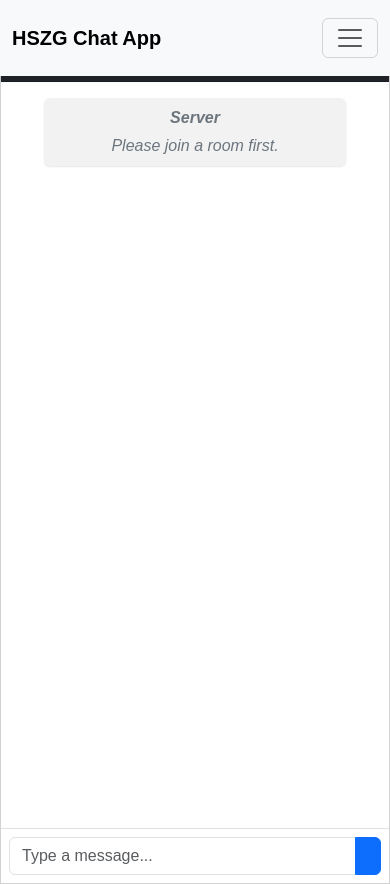
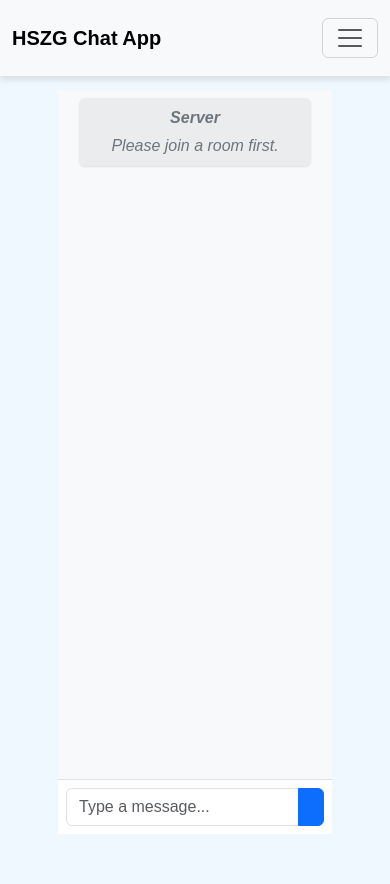
Before and after one commit to NiklasKaulfers/Chat-App-Angular, an Angular app: page /chat in a window 390 px wide. After the commit the page ends 844 px from the top, so only its background shows below. Built offline with nearby package versions, Linux system fonts and the light colour scheme.

Commit message:
it was too big this time

```diff
--- a/src/app/components/chat/chat.component.css
+++ b/src/app/components/chat/chat.component.css
@@ -1,18 +1,31 @@
-/* Angular Bootstrap Chat Styles */
 :host {
   display: block;
-  height: 100vh;
-  width: 100vw;
+  height: calc(100vh - 100px);
   overflow: hidden;
 }
 
+.chat-container {
+  height: 100%;
+  width: 100%;
+}
+
+.card {
+  height: 100%;
+  border-radius: 0;
+}
+
+.chat-body {
+  height: 100%;
+}
+
 .chat-box {
+  background-color: #f8f9fa;
   scrollbar-width: thin;
   scrollbar-color: rgba(0, 0, 0, 0.2) transparent;
 }
 
 .chat-box::-webkit-scrollbar {
-  width: 6px;
+  width: 4px;
 }
 
 .chat-box::-webkit-scrollbar-track {
@@ -30,21 +43,20 @@
 }
 
 .sender-message {
-  background-color: var(--bs-primary);
+  background-color: var(--bs-primary, #0d6efd);
   color: white;
   margin-left: auto;
   border-bottom-right-radius: 0;
 }
 
 .received-message {
-  background-color: var(--bs-light);
-  color: var(--bs-dark);
+  background-color: var(--bs-light, #f8f9fa);
   border-bottom-left-radius: 0;
 }
 
 .system-message {
   background-color: rgba(0, 0, 0, 0.05);
-  color: var(--bs-secondary);
+  color: var(--bs-secondary, #6c757d);
   text-align: center;
   max-width: 90%;
   margin: 0 auto;
@@ -55,48 +67,29 @@
   word-break: break-word;
 }
 
-/* Responsive adjustments for smaller screens */
-@media (max-width: 576px) {
-  .container-fluid {
-    padding: 0 !important;
+.chat-input {
+  background-color: #fff;
+}
+
+.input-group {
+  max-height: 50px;
+}
+
+.input-group input {
+  height: 38px;
+}
+
+@media (max-height: 600px) {
+  .chat-message {
+    margin-bottom: 0.5rem !important;
+    padding: 0.5rem !important;
   }
 
-  .card {
-    border-radius: 0 !important;
+  .message-header {
+    margin-bottom: 0.25rem !important;
   }
 
-  .card-header {
-    border-radius: 0 !important;
-  }
-
-  .chat-message {
-    max-width: 85%;
+  .chat-input {
+    padding: 0.5rem !important;
   }
 }
-
-/* Handle proper display on different aspect ratios */
-@media (min-aspect-ratio: 16/9) {
-  :host {
-    display: flex;
-    align-items: center;
-    justify-content: center;
-  }
-
-  .container-fluid {
-    height: calc(100vw * 9/16);
-    max-height: 100vh;
-  }
-}
-
-@media (max-aspect-ratio: 16/9) {
-  :host {
-    display: flex;
-    align-items: center;
-    justify-content: center;
-  }
-
-  .container-fluid {
-    width: calc(100vh * 16/9);
-    max-width: 100vw;
-  }
-}
--- a/src/app/components/chat/chat.component.html
+++ b/src/app/components/chat/chat.component.html
@@ -1,20 +1,7 @@
-
-<div class="container-fluid p-3 h-100">
-  <div class="row h-100">
-    <div class="col-12 h-100">
-      <div class="card shadow h-100">
-        <div class="card-header bg-dark text-white d-flex justify-content-between align-items-center">
-          <h5 class="mb-0">Chat Room: {{room || 'Lobby'}}</h5>
-          <div>
-            <span class="badge bg-light text-dark me-2">{{user || 'Guest'}}</span>
-            <button class="btn btn-sm btn-outline-light" title="Settings">
-              <i class="bi bi-gear"></i>
-            </button>
-          </div>
-        </div>
-
-        <div class="card-body d-flex flex-column p-0 h-100">
-          <div class="chat-box flex-grow-1 p-3 overflow-auto" #chatBox>
+<div class="chat-container">
+  <div class="card shadow h-100 border-0">
+    <div class="card-body p-0 d-flex flex-column chat-body">
+      <div class="chat-box flex-grow-1 p-2 overflow-auto" #chatBox>
         <div *ngFor="let msg of messages"
              class="chat-message mb-2 p-2 rounded"
              [ngClass]="{'sender-message': msg.sender === user, 'received-message': msg.sender !== user, 'system-message': msg.sender === 'Server'}">
@@ -26,11 +13,11 @@
         </div>
       </div>
 
-          <div class="p-2 ms-3" *ngIf="someoneTyping">
+      <div class="p-1 ms-2" *ngIf="someoneTyping">
         <small class="text-muted fst-italic">Someone is typing...</small>
       </div>
 
-          <div class="chat-input p-2 border-top mt-auto">
+      <div class="chat-input p-2 border-top">
         <div class="input-group">
           <input type="text"
                  class="form-control"
@@ -47,5 +34,3 @@
     </div>
   </div>
 </div>
-  </div>
-</div>
```
Lines whose indentation alone changed are shown as unchanged.
